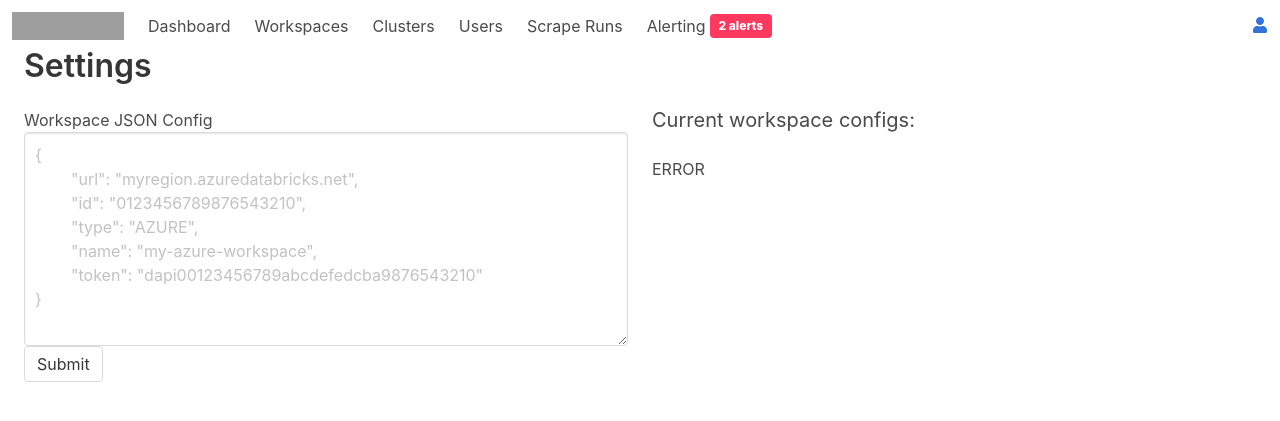
After one commit to datapao/dac, a Flask app: page /settings in a window 1280 px wide. The commit adds this page. Shown: the top 421 px of the page. Run offline with Flask 2, Linux system fonts and the light colour scheme; parts of the project's set-up code (start-up, migrations or seed data) failed here and were passed over; some libraries are stand-ins or nearby versions; grey boxes are pictures that could not be loaded.

Commit message:
Added settings page. Workspace now read from json config files.

```diff
--- a/main.py
+++ b/main.py
@@ -2,12 +2,17 @@ import argparse
 import configparser
 import functools
 import logging
+import os
 
 from datetime import datetime, timedelta
 
 import pandas as pd
 
-from flask import Flask, render_template
+from flask import Flask, render_template, flash
+from flask_wtf import FlaskForm
+from wtforms import StringField, SubmitField
+from wtforms.widgets import TextArea
+from wtforms.validators import DataRequired, ValidationError
 from sqlalchemy import create_engine, desc
 from sqlalchemy.orm import sessionmaker, scoped_session
 
@@ -25,6 +30,7 @@ logging.getLogger("urllib3.connectionpool").setLevel(logging.INFO)
 
 
 app = Flask(__name__, static_folder='templates/static/')
+app.config['SECRET_KEY'] = os.environ.get('FLASK_SECRET_KEY') or 'whoops'
 engine = create_engine(engine_url)
 Base.metadata.bind = engine
 
@@ -34,6 +40,13 @@ def create_session():
     DBSession.bind = engine
     session = DBSession()
     return session
+
+
+def format_datetime(value):
+    return value.strftime("%Y-%m-%d %H:%M:%S")
+
+
+app.jinja_env.filters['datetime'] = format_datetime
 
 
 def get_level_info_data():
@@ -300,26 +313,70 @@ def view_scrape_runs():
                            last_scrape=last_scrape)
 
 
-def format_datetime(value):
-    return value.strftime("%Y-%m-%d %H:%M:%S")
-
-
 #  ======= ALERTS =======
 @app.route('/alerts')
 def view_alerts():
     return render_template('alerts.html')
 
 
-app.jinja_env.filters['datetime'] = format_datetime
+#  ======= SETTINGS =======
+class WorkspaceSettings(FlaskForm):
+    configtext = """{
+        "url": "myregion.azuredatabricks.net",
+        "id": "0123456789876543210",
+        "type": "AZURE",
+        "name": "my-azure-workspace",
+        "token": "dapi00123456789abcdefedcba9876543210"\n}"""
+    configjson = StringField('Workspace JSON Config',
+                             widget=TextArea(),
+                             validators=[DataRequired()],
+                             render_kw={"placeholder": configtext,
+                                        "class": "textarea",
+                                        "cols": "80", "rows": "8"})
+
+    def validate_configjson(form, field):
+        jsonstring = field.data
+        try:
+            config = json.loads(jsonstring)
+        except Exception:
+            raise ValidationError('Invalid JSON!')
+        else:
+            required_fields = ['url', 'id', 'type', 'name', 'token']
+            for key in required_fields:
+                if key not in config:
+                    raise ValidationError(f'Missing config keyword {key}!')
+
+            for key, value in config.items():
+                if not len(value):
+                    raise ValidationError(f'Missing config data for '
+                                          f'{key} keyword!')
+
+    submit = SubmitField('Submit', render_kw={"class": "button"})
+
+
+@app.route('/settings', methods=['GET', 'POST'])
+def view_settings():
+    form = WorkspaceSettings()
+    if form.validate_on_submit():
+        flash(form.configjson.data)
+    else:
+        flash('ERROR')
+    return render_template('settings.html', form=form)
 
 
 if __name__ == "__main__":
     parser = argparse.ArgumentParser()
     parser.add_argument('command', type=str, help='command to run',
                         choices=["create_db", "scrape", "scrape_once"])
+    parser.add_argument('--workspace-json-path', type=str, default=None,
+                        help="Workspace description json file path")
     parser.add_argument('-c', '--config', type=str,
                         help='path to config file to use', default="config.ini")
     args = parser.parse_args()
+
+    if (args.command in ['scrape', 'scrape_once'] and args.workspace_json_path is None):
+        raise parser.error('Missing mandatory argument: workspace-json-path')
+
     command = args.command
     config = configparser.ConfigParser()
     config.read(args.config)
@@ -327,8 +384,10 @@ if __name__ == "__main__":
     log.debug("config path: %s", args.config)
 
     if command == "scrape":
-        start_scheduled_scraping(config["scraper"].getfloat("interval"))
+        start_scheduled_scraping(config["scraper"].getfloat("interval"),
+                                 args.workspace_json_path)
+        app.config['workspace_json_path'] = args.workspace_json_path
     elif command == "create_db":
         create_db()
     elif command == "scrape_once":
-        scrape()
+        scrape(args.workspace_json_path)
--- a/requirements.txt
+++ b/requirements.txt
@@ -1,8 +1,7 @@
 Flask==1.1.1
+flask-wtf==0.14.2
 SQLAlchemy==1.3.10
 databricks-api==0.3.0
 pycodestyle==2.5.0
 pandas==0.25.2
-lxml==4.4.1
-html5lib
-BeautifulSoup4
+requests>=2.22.0
--- a/scraping/parser.py
+++ b/scraping/parser.py
@@ -280,7 +280,7 @@ def query_instance_types() -> pd.DataFrame:
     # AZURE parse
     column_mapping = {
         'Instance': 'type',
-        'vCPU': 'cpu',
+        'vCPU(s)': 'cpu',
         'Ram': 'mem',
         'Dbu Count': 'light'
     }
--- a/templates/alerts.html
+++ b/templates/alerts.html
@@ -1,4 +1,8 @@
 {% extends "index.html" %}
 {% block content %}
+
+
 <h1 class="title">Alerts</h1>
+
+
 {% endblock %}
--- a/templates/index.html
+++ b/templates/index.html
@@ -100,7 +100,7 @@
 
             <div class="navbar-end">
                 <div class="navbar-item">
-                    <a class="nav-item is-tab">
+                    <a class="nav-item is-tab" href="/settings">
                         <span class="icon"><i class="fa fa-user"></i></span>
                     </a>
                 </div>
--- /dev/null
+++ b/templates/settings.html
@@ -0,0 +1,33 @@
+{% extends "index.html" %}
+{% block content %}
+
+
+<h1 class="title">Settings</h1>
+
+<div class="columns">
+    <div class="column is-half">
+        <form action="" method="post" novalidate>
+            {{ form.hidden_tag() }}
+            <p>
+                {{ form.configjson.label }}<br>
+                {{ form.configjson() }}
+            </p>
+            <p>{{ form.submit() }}</p>
+        </form>
+    </div>
+
+    <div class="column is-half">
+        {% with messages = get_flashed_messages() %}
+        {% if messages %}
+        <h1 class="subtitle">Current workspace configs:</h1>
+        <ul>
+            {% for message in messages %}
+            <li>{{ message }}</li>
+            {% endfor %}
+        </ul>
+        {% endif %}
+        {% endwith %}
+    </div>
+</div>
+
+{% endblock %}
--- a/templates/users.html
+++ b/templates/users.html
@@ -1,5 +1,6 @@
 {% extends "index.html" %}
 {% block content %}
+
 
 <h1 class="title">Users</h1>
 
--- a/templates/workspaces.html
+++ b/templates/workspaces.html
@@ -1,5 +1,6 @@
  {% extends "index.html" %}
  {% block content %}
+
 
     <h1 class="title">Workspaces</h1>
     {% include 'level-info-bar.html' %}
```
Also changed, not shown: scraping/scraper.py (+12 -30 lines), 1 other file.
